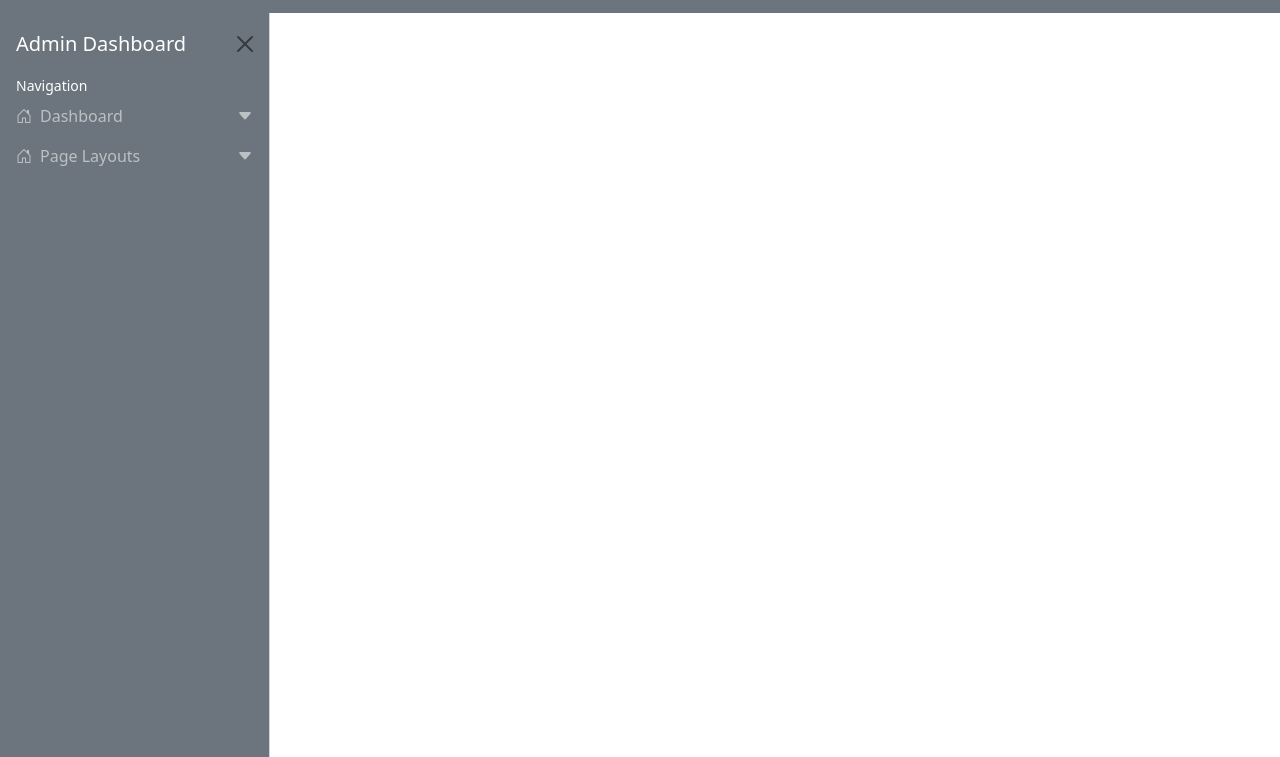
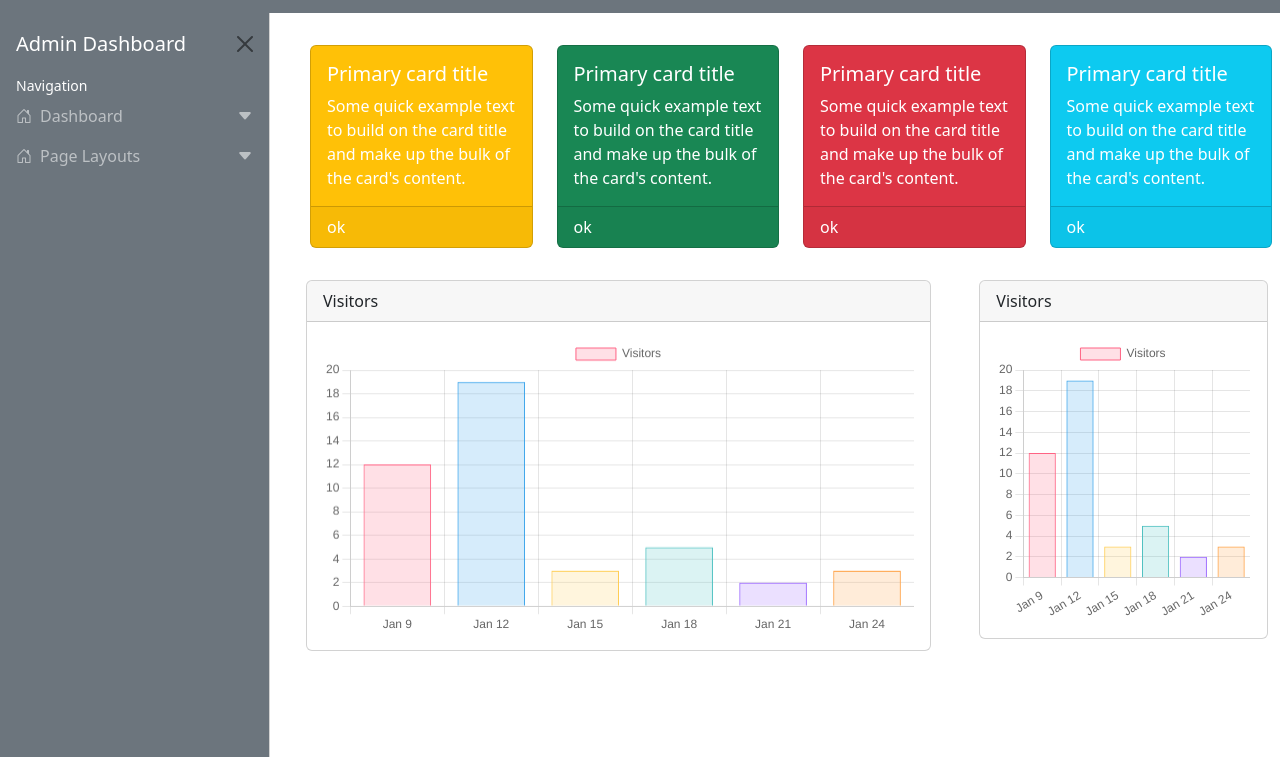
Before and after one commit to Brainy-Rajkumar/Bootstrap-Admin-Dashboard, a plain HTML site: page index.html in a window 1280 px wide. Shown: the part 43-800 px from the top of the page. Drawn offline with nearby package versions, Linux system fonts and the light colour scheme.

Commit message:
Cards & Charts

```diff
--- a/index.html
+++ b/index.html
@@ -20,7 +20,7 @@
 
     <!-- NavBar -->
 
-    <nav class="navbar navbar-expand-lg bg-secondary navbar-dark">
+    <nav class="navbar navbar-expand-lg bg-secondary navbar-dark fixed-top">
         <div class="container-fluid">
 
             <!-- Offcanvas Trigger -->
@@ -193,11 +193,96 @@
         </div>
     </div>
 
+    <!-- Main -->
 
-    <!-- jQuery & custom JS -->
+    <main class="mt-5 pt-3">
+
+        <div class="container-fluid">
+
+            <!-- Cards -->
+
+            <div class="row">
+                <div class="row mt-4 ms-3">
+                    <div class="col-md-3 mb-3">
+                        <div class="card text-white bg-warning h-100">
+                            <div class="card-body">
+                                <h5 class="card-title">Primary card title</h5>
+                                <p class="card-text">Some quick example text to build on the card title and make up the
+                                    bulk of the card's content.</p>
+                            </div>
+                            <div class="card-footer">ok</div>
+                        </div>
+                    </div>
+                    <div class="col-md-3 mb-3">
+                        <div class="card text-white bg-success h-100">
+                            <div class="card-body">
+                                <h5 class="card-title">Primary card title</h5>
+                                <p class="card-text">Some quick example text to build on the card title and make up the
+                                    bulk of the card's content.</p>
+                            </div>
+                            <div class="card-footer">ok</div>
+                        </div>
+                    </div>
+                    <div class="col-md-3 mb-3">
+                        <div class="card text-white bg-danger h-100">
+                            <div class="card-body">
+                                <h5 class="card-title">Primary card title</h5>
+                                <p class="card-text">Some quick example text to build on the card title and make up the
+                                    bulk of the card's content.</p>
+                            </div>
+                            <div class="card-footer">ok</div>
+                        </div>
+                    </div>
+                    <div class="col-md-3 mb-3">
+                        <div class="card text-white bg-info h-100">
+                            <div class="card-body">
+                                <h5 class="card-title">Primary card title</h5>
+                                <p class="card-text">Some quick example text to build on the card title and make up the
+                                    bulk of the card's content.</p>
+                            </div>
+                            <div class="card-footer">ok</div>
+                        </div>
+                    </div>
+                </div>
+            </div>
+
+            <!-- ChartJs -->
+
+            <div class="row mt-3">
+                <div class="col-md-8">
+                    <div class="card ms-4">
+                        <div class="card-header">
+                            Visitors
+                        </div>
+                        <div class="card-body">
+                            <canvas class="chart" width="400" height="200">
+
+                            </canvas>
+                        </div>
+                    </div>
+                </div>
+                <div class="col-md-4">
+                    <div class="card ms-4">
+                        <div class="card-header">
+                            Visitors
+                        </div>
+                        <div class="card-body">
+                            <canvas class="chart" height="335">
+
+                            </canvas>
+                        </div>
+                    </div>
+                </div>
+            </div>
+        </div>
+
+    </main>
+
+    <!-- jQuery & customJS & chartJS-->
 
     <script src="https://code.jquery.com/jquery-3.6.1.min.js"
         integrity="sha256-o88AwQnZB+VDvE9tvIXrMQaPlFFSUTR+nldQm1LuPXQ=" crossorigin="anonymous"></script>
+    <script src="https://cdn.jsdelivr.net/npm/chart.js"></script>
     <script src="/index.js"></script>
 </body>
 
--- a/index.js
+++ b/index.js
@@ -0,0 +1,48 @@
+
+const charts = document.querySelectorAll(".chart");
+
+charts.forEach(function (chart) {
+  var ctx = chart.getContext("2d");
+  var myChart = new Chart(ctx, {
+    type: "bar",
+    data: {
+      labels: ["Jan 9", "Jan 12", "Jan 15", "Jan 18", "Jan 21", "Jan 24"],
+      datasets: [
+        {
+          label: "Visitors",
+          data: [12, 19, 3, 5, 2, 3],
+          backgroundColor: [
+            "rgba(255, 99, 132, 0.2)",
+            "rgba(54, 162, 235, 0.2)",
+            "rgba(255, 206, 86, 0.2)",
+            "rgba(75, 192, 192, 0.2)",
+            "rgba(153, 102, 255, 0.2)",
+            "rgba(255, 159, 64, 0.2)",
+          ],
+          borderColor: [
+            "rgba(255, 99, 132, 1)",
+            "rgba(54, 162, 235, 1)",
+            "rgba(255, 206, 86, 1)",
+            "rgba(75, 192, 192, 1)",
+            "rgba(153, 102, 255, 1)",
+            "rgba(255, 159, 64, 1)",
+          ],
+          borderWidth: 1,
+        },
+      ],
+    },
+    options: {
+      scales: {
+        y: {
+          beginAtZero: true,
+        },
+      },
+    },
+  });
+});
+
+$(document).ready(function () {
+  $(".data-table").each(function (_, table) {
+    $(table).DataTable();
+  });
+});
--- a/style.css
+++ b/style.css
@@ -30,4 +30,8 @@
         height: calc(100% - 56px) !important;
     }
 
+    main {
+        margin-left: 270px;
+    }
+
 }
```
